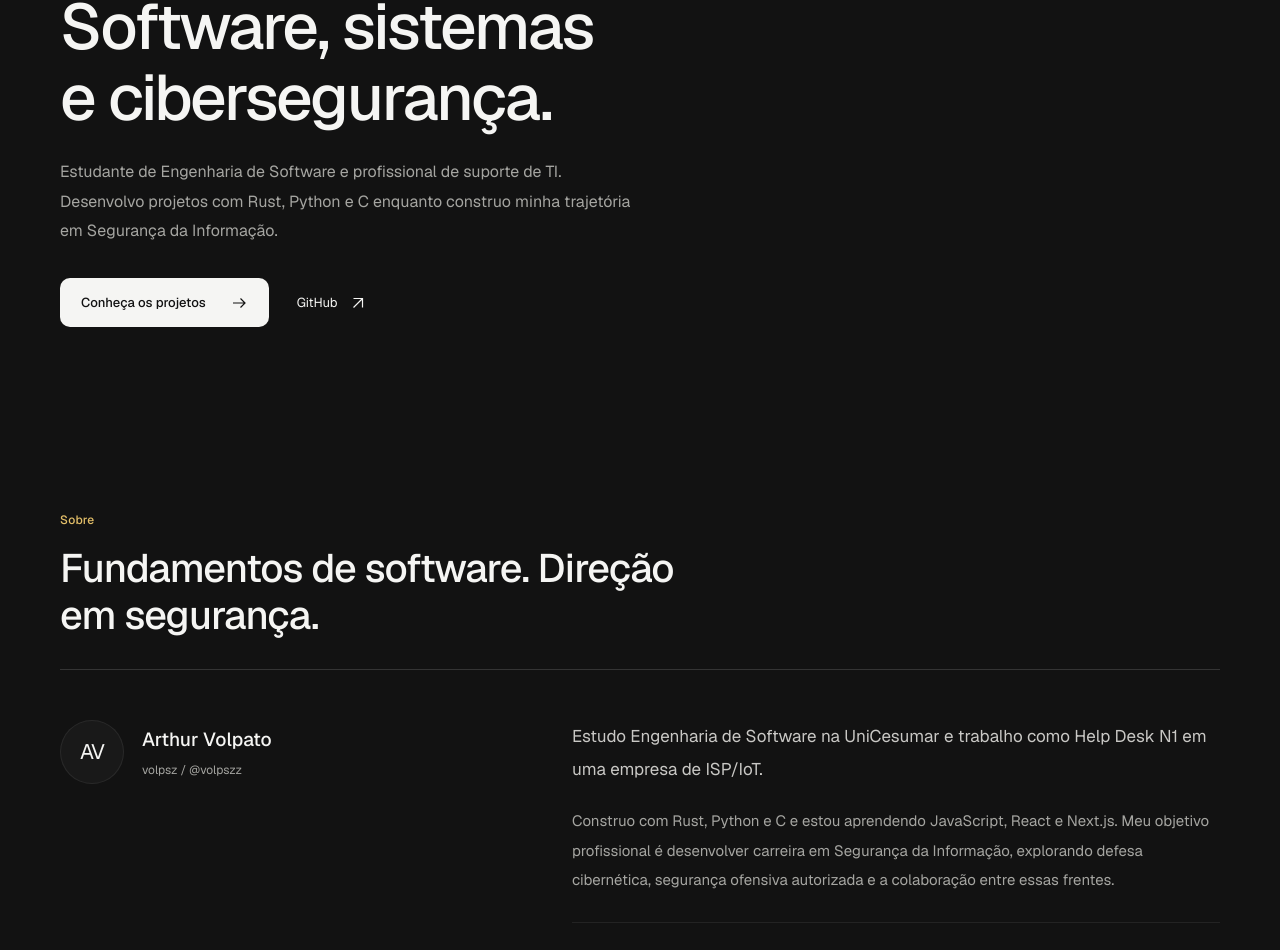
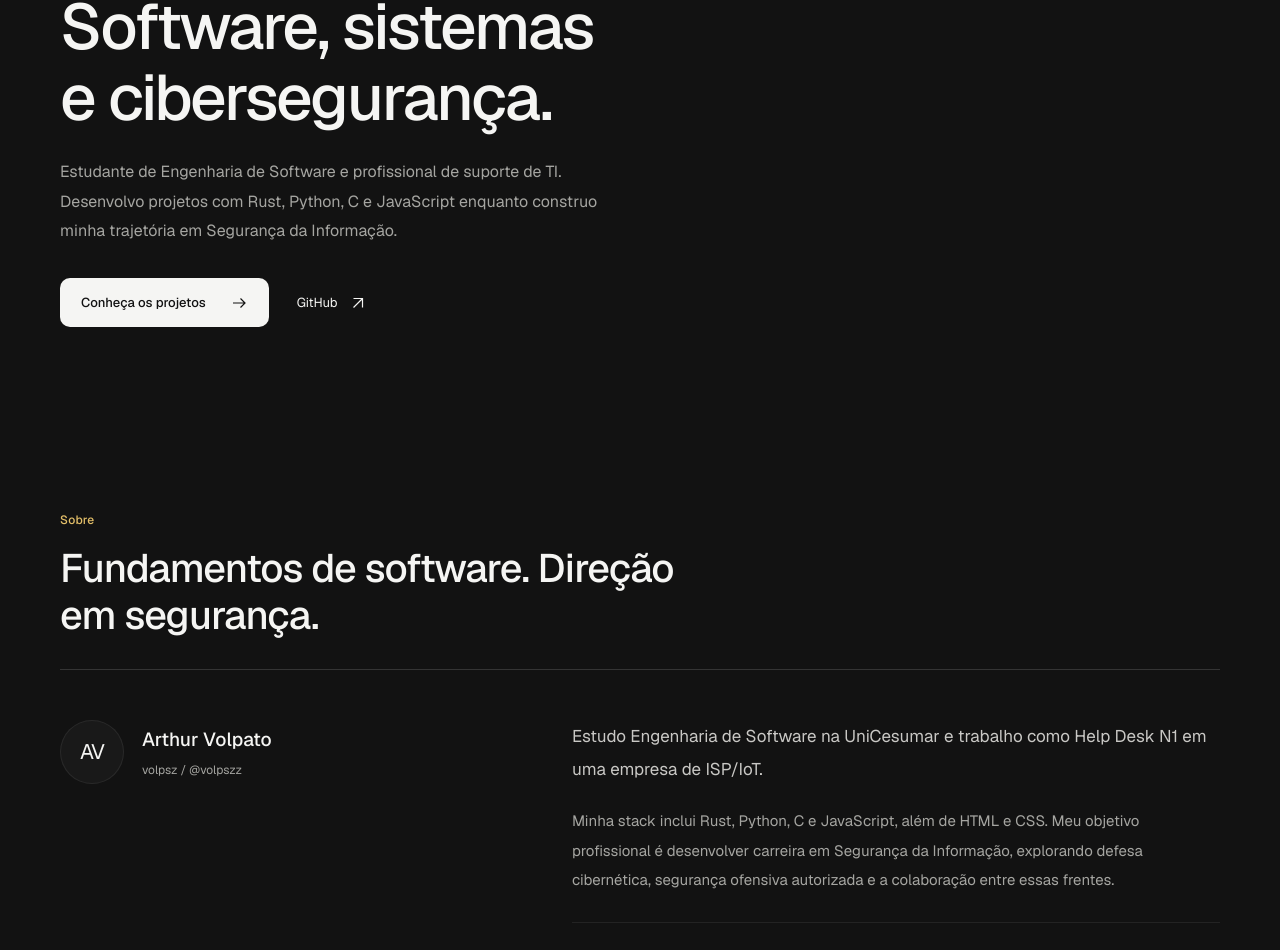
Before and after one commit to volpszz/volpszz-tech, a Next.js app: page / in a window 1280 px wide. Shown: the part 234-1184 px from the top of the page. Built offline with nearby package versions, Linux system fonts and the light colour scheme.

Commit message:
docs: align portfolio skills and refresh maintenance README

```diff
--- a/app/content.ts
+++ b/app/content.ts
@@ -22,7 +22,7 @@ export const careerAreas: Localized<string[]> = {
 };
 export const toolkit = [
   { id: "languages", items: ["Rust", "Python", "C", "JavaScript"] },
-  { id: "web", items: ["HTML", "CSS", "React", "Next.js"] },
+  { id: "web", items: ["HTML", "CSS"] },
   {
     id: "systems",
     items: ["Linux", "Bash", "PowerShell", "Git", "GitHub", "Windows"],
@@ -53,7 +53,7 @@ export const copy = {
     heroLine: "Software, sistemas",
     heroAccent: "e cibersegurança.",
     heroDescription:
-      "Estudante de Engenharia de Software e profissional de suporte de TI. Desenvolvo projetos com Rust, Python e C enquanto construo minha trajetória em Segurança da Informação.",
+      "Estudante de Engenharia de Software e profissional de suporte de TI. Desenvolvo projetos com Rust, Python, C e JavaScript enquanto construo minha trajetória em Segurança da Informação.",
     viewWork: "Conheça os projetos",
     projectIndex: "EM DESTAQUE",
     indexDescription:
@@ -78,7 +78,7 @@ export const copy = {
     aboutFirst:
       "Estudo Engenharia de Software na UniCesumar e trabalho como Help Desk N1 em uma empresa de ISP/IoT.",
     aboutSecond:
-      "Construo com Rust, Python e C e estou aprendendo JavaScript, React e Next.js. Meu objetivo profissional é desenvolver carreira em Segurança da Informação, explorando defesa cibernética, segurança ofensiva autorizada e a colaboração entre essas frentes.",
+      "Minha stack inclui Rust, Python, C e JavaScript, além de HTML e CSS. Meu objetivo profissional é desenvolver carreira em Segurança da Informação, explorando defesa cibernética, segurança ofensiva autorizada e a colaboração entre essas frentes.",
     careerLabel: "Frentes de interesse",
     careerAria: "Interesses de carreira em cibersegurança",
     stackLabel: "Tecnologias",
@@ -166,7 +166,7 @@ export const copy = {
     heroLine: "Software, systems",
     heroAccent: "and cybersecurity.",
     heroDescription:
-      "Software Engineering student and IT support professional. I build projects with Rust, Python and C while developing my path into Information Security.",
+      "Software Engineering student and IT support professional. I build projects with Rust, Python, C and JavaScript while developing my path into Information Security.",
     viewWork: "Explore my projects",
     projectIndex: "IN FOCUS",
     indexDescription: "Open source. Technical context. Hands-on learning.",
@@ -190,7 +190,7 @@ export const copy = {
     aboutFirst:
       "I study Software Engineering at UniCesumar and work in Help Desk N1 at an ISP/IoT company.",
     aboutSecond:
-      "I build with Rust, Python and C while learning JavaScript, React and Next.js. My professional goal is a career in Information Security, exploring cyber defense, authorized offensive security and collaboration between these disciplines.",
+      "My stack includes Rust, Python, C and JavaScript, along with HTML and CSS. My professional goal is a career in Information Security, exploring cyber defense, authorized offensive security and collaboration between these disciplines.",
     careerLabel: "Career interests",
     careerAria: "Cybersecurity career interests",
     stackLabel: "Toolkit",
```
Also changed, not shown: 1 other file (tests, documents, lock files or other folders).
